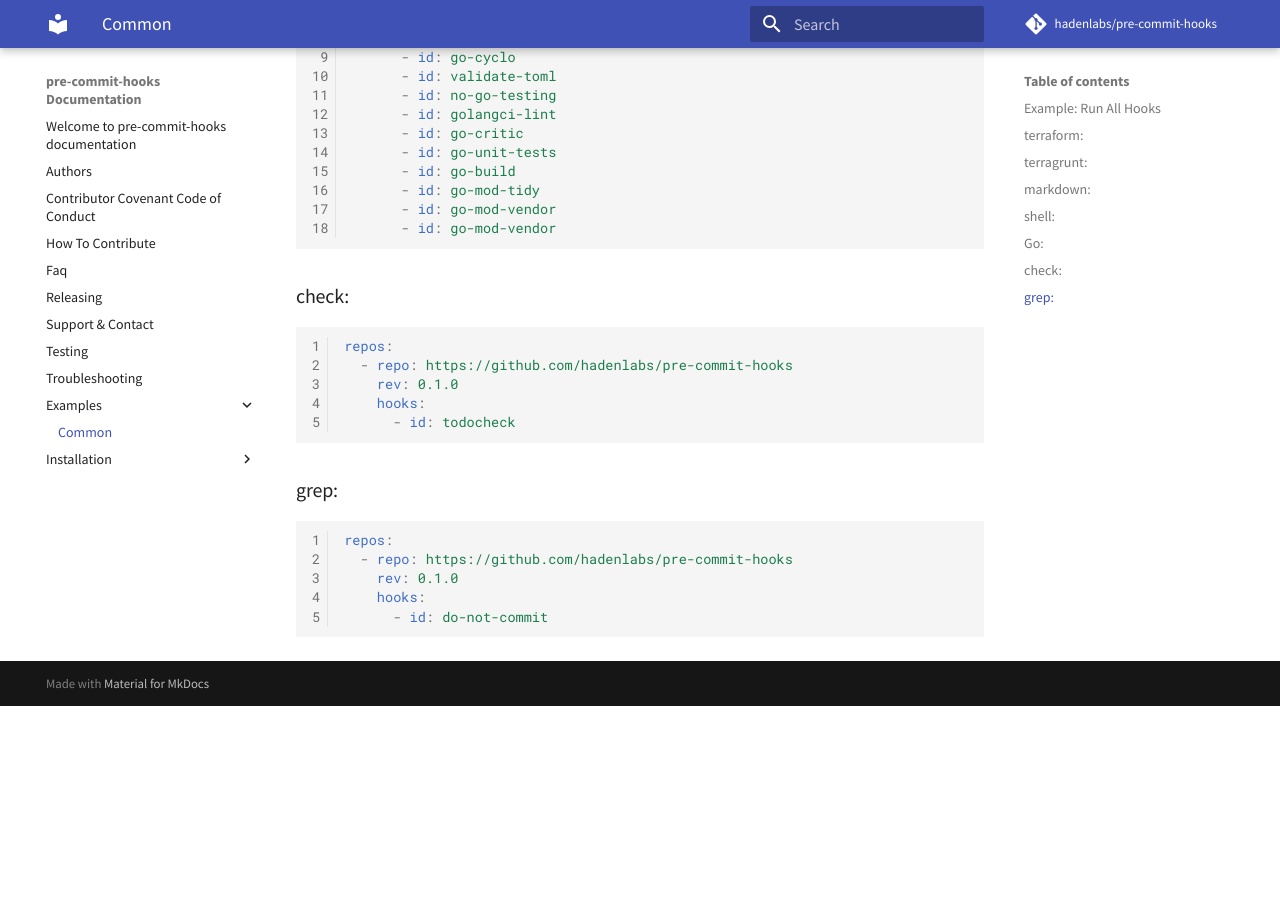
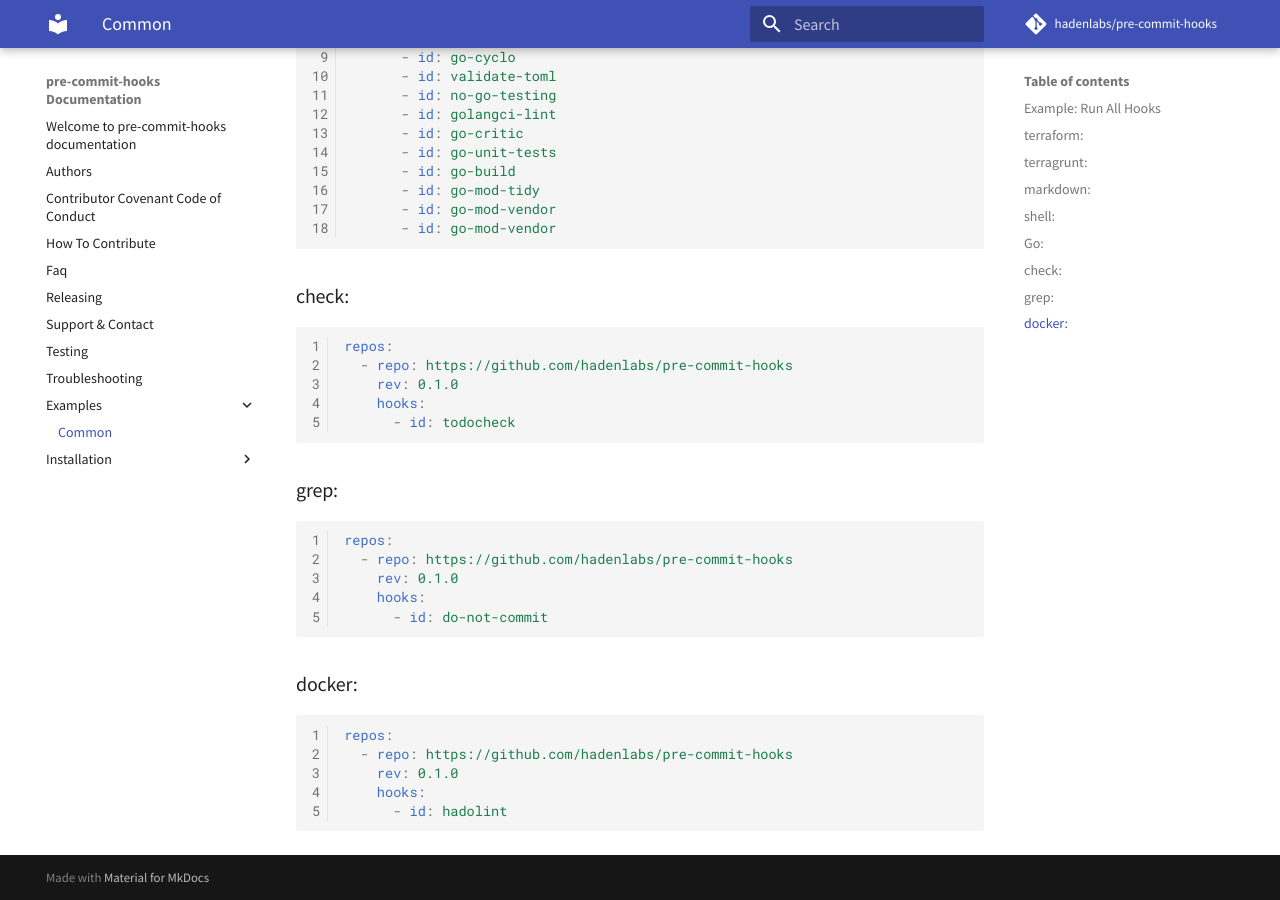
Before and after one commit to hadenlabs/pre-commit-hooks, an MkDocs documentation site: the page built from docs/examples/common.md, in a window 1280 px wide and 900 px high, scrolled down 1467 px. Built offline with MkDocs 1.6.1 and Material for MkDocs 9.7.7, drawn with Linux system fonts in a browser that asks for light colours; comment, search, counter and statistics services are not loaded; before the commit the page ends 2173 px from its top, so only the background shows below that.

Commit message:
sample: implement information hadolint (#17)

````diff
--- a/docs/examples/common.md
+++ b/docs/examples/common.md
@@ -99,3 +99,13 @@ repos:
     hooks:
       - id: do-not-commit
 ```
+
+### docker:
+
+```yaml
+repos:
+  - repo: https://github.com/hadenlabs/pre-commit-hooks
+    rev: 0.1.0
+    hooks:
+      - id: hadolint
+```
````
